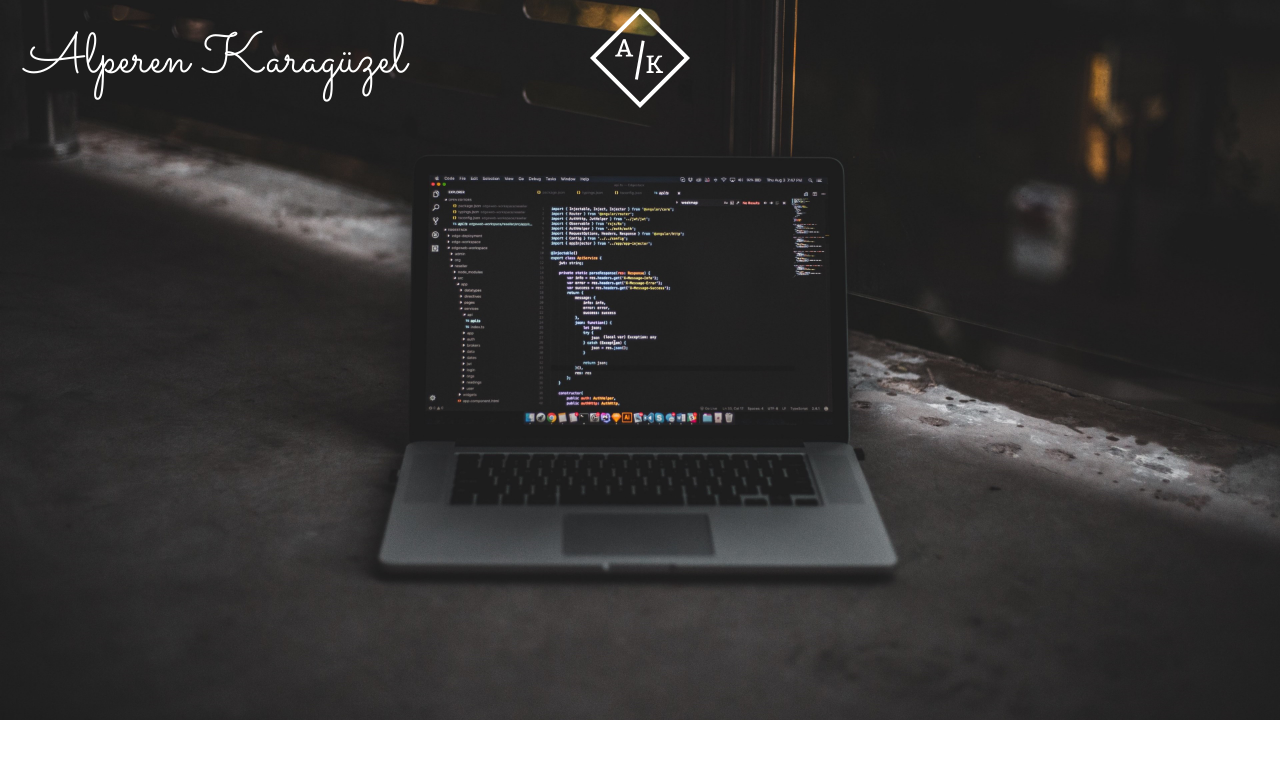
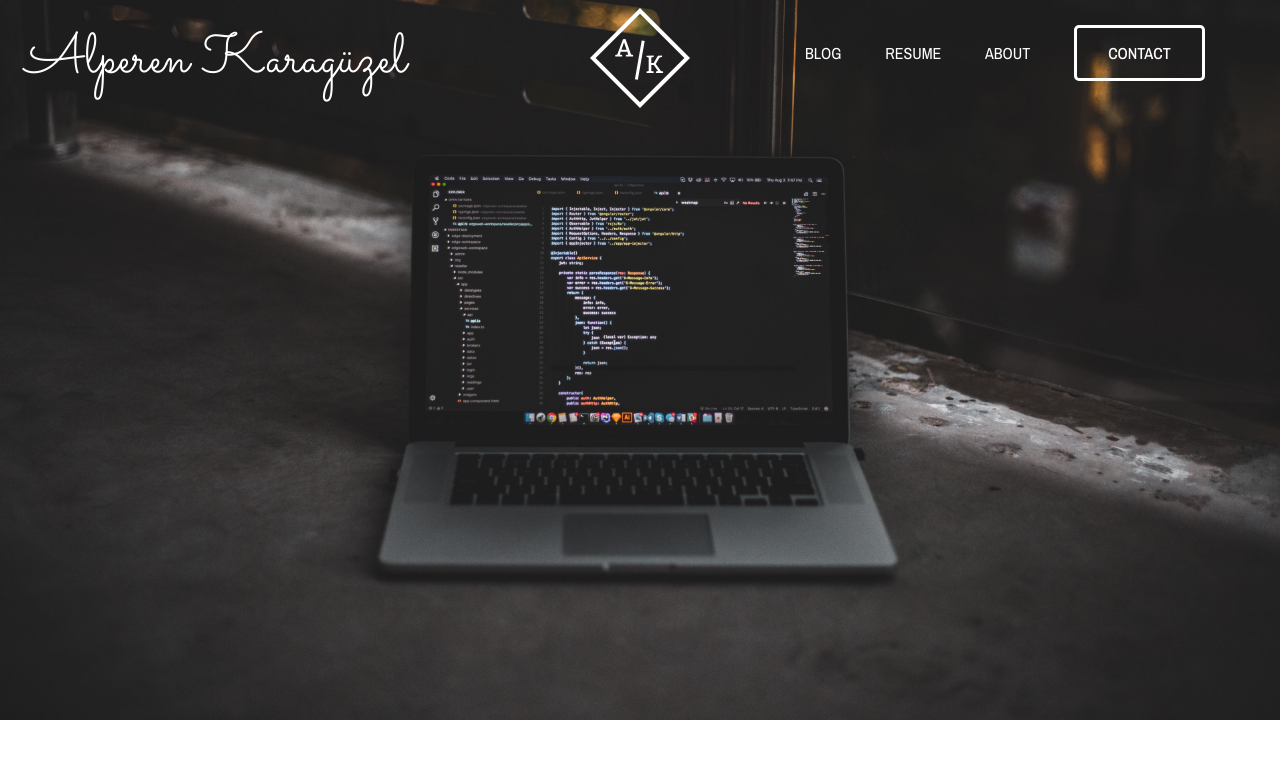
Before and after one commit to alperenak/alpo.dev, a Next.js app: page / in a window 1280 px wide. Shown: the top 758 px of the page. Built offline with nearby package versions, Linux system fonts and the light colour scheme.

Commit message:
navbar added

```diff
--- a/pages/_app.js
+++ b/pages/_app.js
@@ -3,12 +3,14 @@ import React from 'react'
 import Logo from './components/page 1/logo'
 import LogoName from './components/page 1/logoName'
 import Background from './components/page 1/background'
+import Nav from './components/page 1/nav'
 export default function App() {
     return (
-        <div>
+        <div className="container">
             <Background />
             <LogoName />
             <Logo />
+            <Nav/>
         </div>
     )
 }
--- a/pages/components/page 1/nav.js
+++ b/pages/components/page 1/nav.js
@@ -4,7 +4,10 @@ export default function Nav() {
 
     return (
         <div className='navbar'>
-
+            <p>BLOG</p>
+            <p>RESUME</p>
+            <p>ABOUT</p>
+            <div className="nav-contact">CONTACT</div>
         </div>
     )
 
--- a/pages/index.css
+++ b/pages/index.css
@@ -9,13 +9,18 @@ html, body {
     width: 100%;
 }
 
+.container {
+    display: flex;
+}
+
 .logo-name {
     font-family: 'Sacramento', cursive;
     position: absolute;
     left: 25px;
     top: 20px;
     color: white;
-    font-size: 56px
+    font-size: 56px;
+    cursor: pointer;
 }
 
 .img-div {
@@ -30,9 +35,41 @@ html, body {
 
 .logo {
     z-index: 9999;
+    cursor: pointer;
 }
 
 .navbar {
+    display: flex;
+    position: absolute;
+    top: 25px;
+    right: 75px;
+    width: 400px;
+    color: white;
+    justify-content: space-between;
+    align-items: center;
     font-family: 'Archivo Narrow', sans-serif;
     ;
 }
+
+.nav-contact {
+    display: flex;
+    justify-content: center;
+    align-items: center;
+    width: 125px;
+    height: 50px;
+    font-weight: 500;
+    border: solid 3px white;
+    border-radius: 5px;
+    cursor: pointer;
+}
+.nav-contact:hover {
+border:solid 3px darkgoldenrod;
+color:darkgoldenrod
+}
+.navbar p {
+    cursor: pointer;
+}
+
+.navbar p:hover {
+    color: darkgoldenrod;
+}
```
